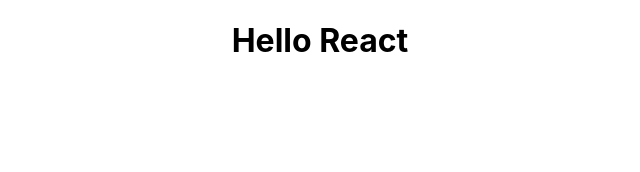
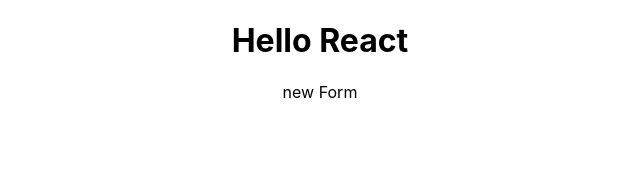
Before and after one commit to achyuth57/revise-app, a React (Create React App) app: page / in a window 1280 px wide. Shown: the top 172 px of the page, without its empty margins (320-960 px from the left). Built offline with nearby package versions, Linux system fonts and the light colour scheme.

Commit message:
first commit

```diff
--- a/src/App.js
+++ b/src/App.js
@@ -1,11 +1,13 @@
 import React from 'react';
 import logo from './logo.svg';
 import './App.css';
+import Form from './components/form'
 
 function App() {
   return (
     <div className="App">
        <h1>Hello React</h1>
+       <Form />
     </div>
   );
 }
--- /dev/null
+++ b/src/components/form.js
@@ -0,0 +1,12 @@
+import React, { Component } from 'react'
+ class Form extends Component {
+    render() {
+        return (
+            <div>
+              new Form
+            </div>
+        )
+    }
+}
+
+export default Form
```
